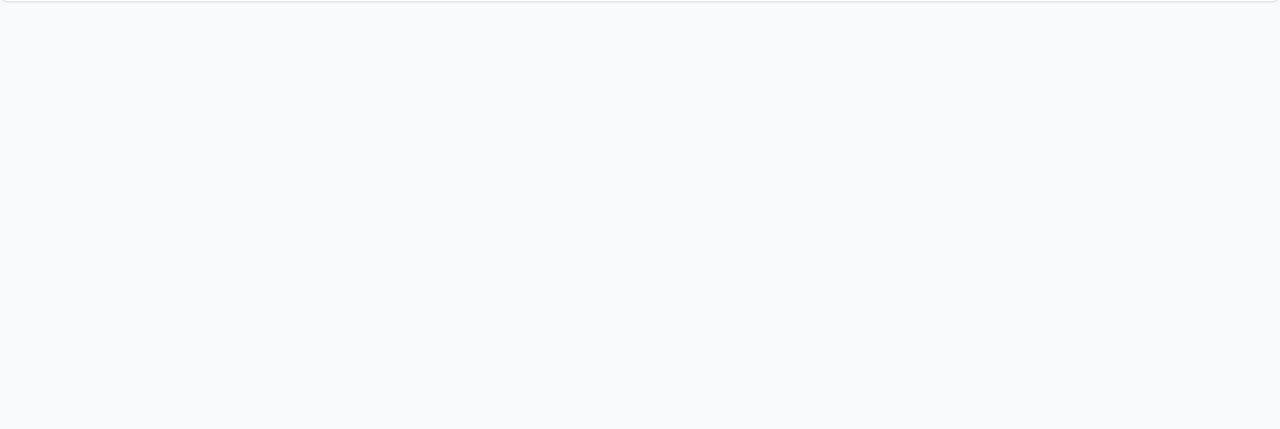
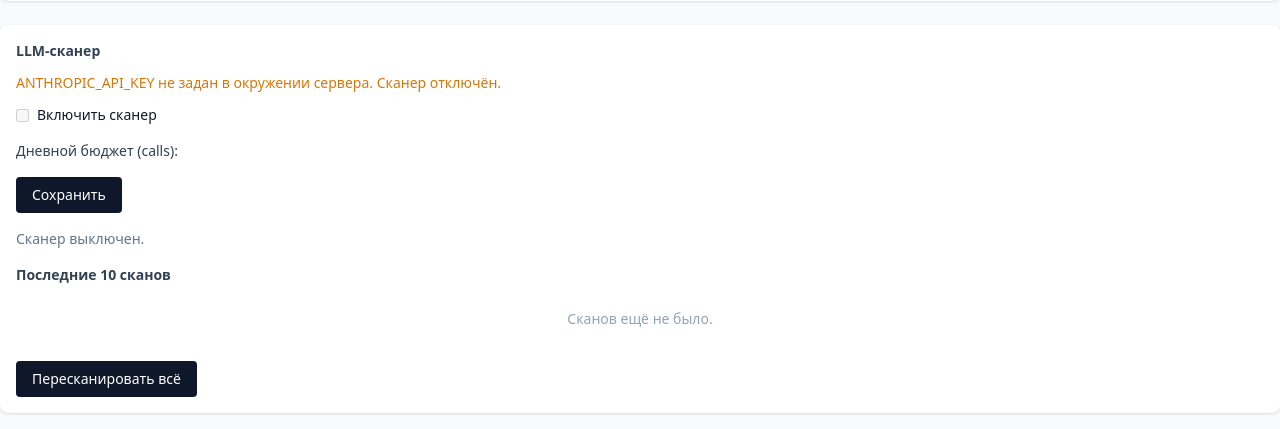
Before and after one commit to timderbak/ccguard, a Python web app: template src/ccguard/server/web/templates/settings.html in a window 1280 px wide. Shown: the part 646-1075 px from the top of the page. Before the commit the page ends 648 px from the top, so only its background shows below. Run offline with Jinja, Linux system fonts and the light colour scheme; the template is opened without the code that fills it, so the values that code supplies are empty; some libraries are stand-ins or nearby versions.

Commit message:
feat(03-05): add LLM-scanner UI templates per UI-SPEC
- _risk_badge.html: 0-29/30-70/71-100 pill (emerald/amber/red)
- _finding_row.html: single <tr> with HTMX outerHTML swap, per-row rescan
- _llm_usage_counter.html: HTMX-polled usage strip
- findings_feed.html: scope select, Риск + Действия columns
- settings.html: LLM-сканер section with toggle/budget/usage/scans/rescan-all

```diff
--- /dev/null
+++ b/src/ccguard/server/web/templates/components/_llm_usage_counter.html
@@ -0,0 +1,11 @@
+{# LLM scanner usage counter partial. Served by GET /_partials/settings/llm-usage
+   and included inline by settings.html on initial render.
+   Inputs: enabled (bool), used (int), budget (int), cost_dollars (float). #}
+{% if not enabled %}
+  <span class="text-slate-500">Сканер выключен.</span>
+{% else %}
+  <span>Использовано:
+    <span class="font-mono {% if used >= budget %}text-red-600 font-semibold{% else %}text-slate-700{% endif %}">{{ used }}/{{ budget }}</span>
+    calls сегодня • <span class="font-mono">${{ '%.2f'|format(cost_dollars) }}</span>
+  </span>
+{% endif %}
--- a/src/ccguard/server/web/templates/settings.html
+++ b/src/ccguard/server/web/templates/settings.html
@@ -59,11 +59,85 @@
     </form>
 </section>
 
-<section class="bg-white rounded-lg shadow p-4">
+<section class="bg-white rounded-lg shadow p-4 mb-6">
     <h3 class="font-semibold mb-3">О сервере</h3>
     <ul class="text-sm space-y-1 text-slate-600">
         <li>Версия сервера: {{ server_version }}</li>
         <li>Администратор: <code>{{ user }}</code></li>
     </ul>
 </section>
+
+<section class="bg-white rounded-lg shadow p-4 mb-4">
+    <h3 class="text-sm font-semibold text-slate-700 mb-3">LLM-сканер</h3>
+
+    {% if not has_api_key %}
+    <p class="text-sm text-amber-600 mb-3">
+        ANTHROPIC_API_KEY не задан в окружении сервера. Сканер отключён.
+    </p>
+    {% endif %}
+
+    {% if validation_error %}
+    <p class="text-sm text-red-600 mb-3">{{ validation_error }}</p>
+    {% endif %}
+
+    <form method="POST" action="/admin/llm-settings" class="space-y-3 mb-4">
+        <input type="hidden" name="csrf_token" value="{{ csrf_token }}" />
+        <label class="flex items-center gap-2 text-sm">
+            <input type="checkbox" name="enabled"
+                   {% if llm_settings.llm_scanner_enabled %}checked{% endif %}
+                   {% if not has_api_key %}disabled{% endif %}
+                   class="rounded border-slate-300 focus:ring-2 focus:ring-slate-500">
+            Включить сканер
+        </label>
+        <label class="flex items-center gap-2 text-sm">
+            <span class="text-slate-700">Дневной бюджет (calls):</span>
+            <input type="number" name="daily_call_budget"
+                   value="{{ llm_settings.daily_call_budget }}"
+                   min="0" max="10000" step="1"
+                   class="w-24 rounded border-slate-300 px-2 py-1 text-sm font-mono
+                          focus:ring-2 focus:ring-slate-400 focus:border-slate-500">
+        </label>
+        <button type="submit"
+                class="bg-slate-900 text-white text-sm rounded px-4 py-2">
+            Сохранить
+        </button>
+    </form>
+
+    <div class="text-sm mb-4"
+         hx-get="/_partials/settings/llm-usage"
+         hx-trigger="every 30s">
+        {% include "components/_llm_usage_counter.html" %}
+    </div>
+
+    <h4 class="text-sm font-semibold text-slate-700 mb-2">Последние 10 сканов</h4>
+    {% if scans %}
+    <ul class="space-y-1 mb-4">
+        {% for scan in scans %}
+        <li class="flex items-center gap-3 text-sm border-b border-slate-200 last:border-0 py-1">
+            <span class="font-mono text-slate-500 text-xs">{{ scan.scanned_at.isoformat(timespec="seconds") }}</span>
+            <span class="font-mono text-slate-700 truncate flex-1">{{ scan.file_path }}</span>
+            {% set s = scan.risk_score %}
+            <span class="inline-block rounded-full px-2 py-0.5 text-xs font-semibold
+                         {% if s < 30 %}bg-emerald-600 text-white
+                         {% elif s <= 70 %}bg-amber-600 text-white
+                         {% else %}bg-red-600 text-white{% endif %}">
+                {{ s }}
+            </span>
+            <span class="font-mono text-slate-500 text-xs">{{ scan.category }}</span>
+        </li>
+        {% endfor %}
+    </ul>
+    {% else %}
+    <p class="text-sm text-slate-400 py-4 text-center mb-4">Сканов ещё не было.</p>
+    {% endif %}
+
+    <form method="POST" action="/admin/scan/rescan-all"
+          onsubmit="return confirm('Пересканировать ВСЕ файлы? Может превысить дневной бюджет.');">
+        <input type="hidden" name="csrf_token" value="{{ csrf_token }}" />
+        <button type="submit"
+                class="bg-slate-900 text-white text-sm rounded px-4 py-2">
+            Пересканировать всё
+        </button>
+    </form>
+</section>
 {% endblock %}
```
Also changed, not shown: src/ccguard/server/web/templates/components/_finding_row.html (added, +46 -0 lines), src/ccguard/server/web/templates/components/_risk_badge.html (added, +16 -0 lines), src/ccguard/server/web/templates/findings_feed.html (+12 -15 lines).
